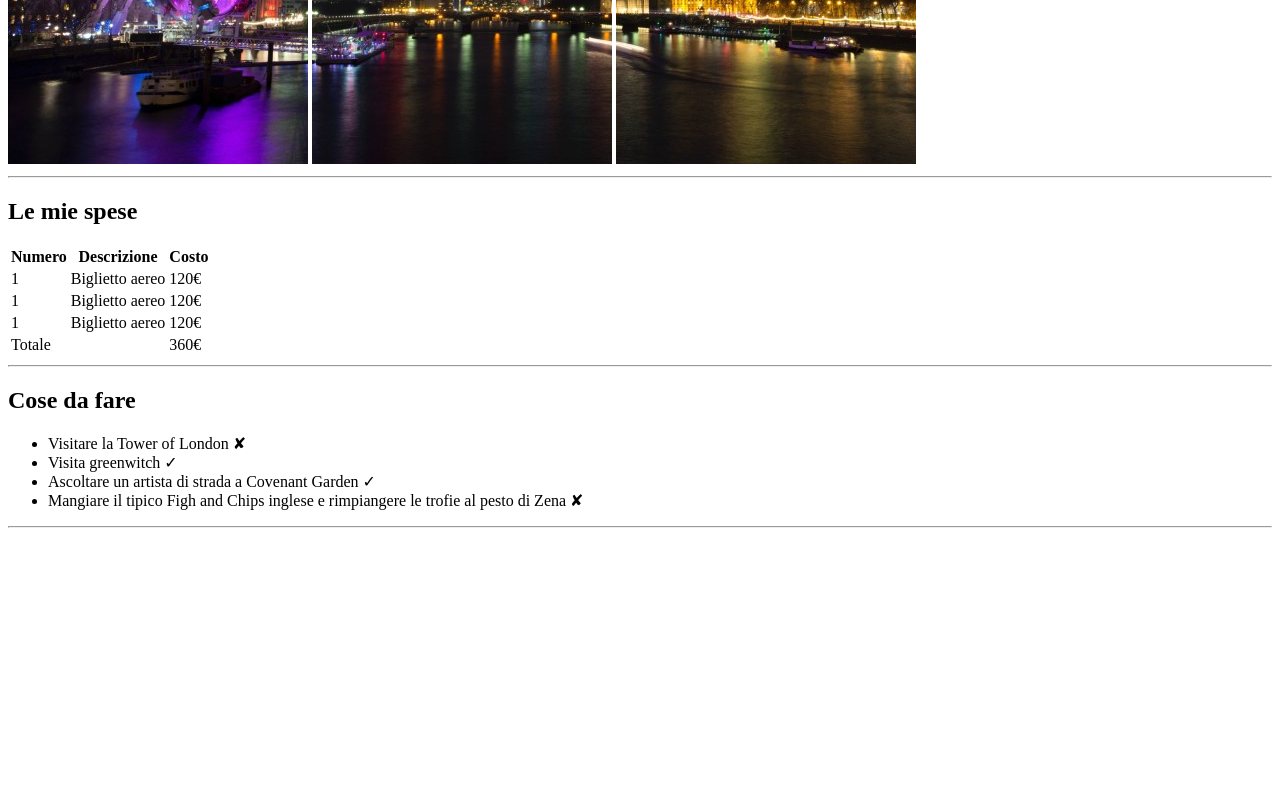
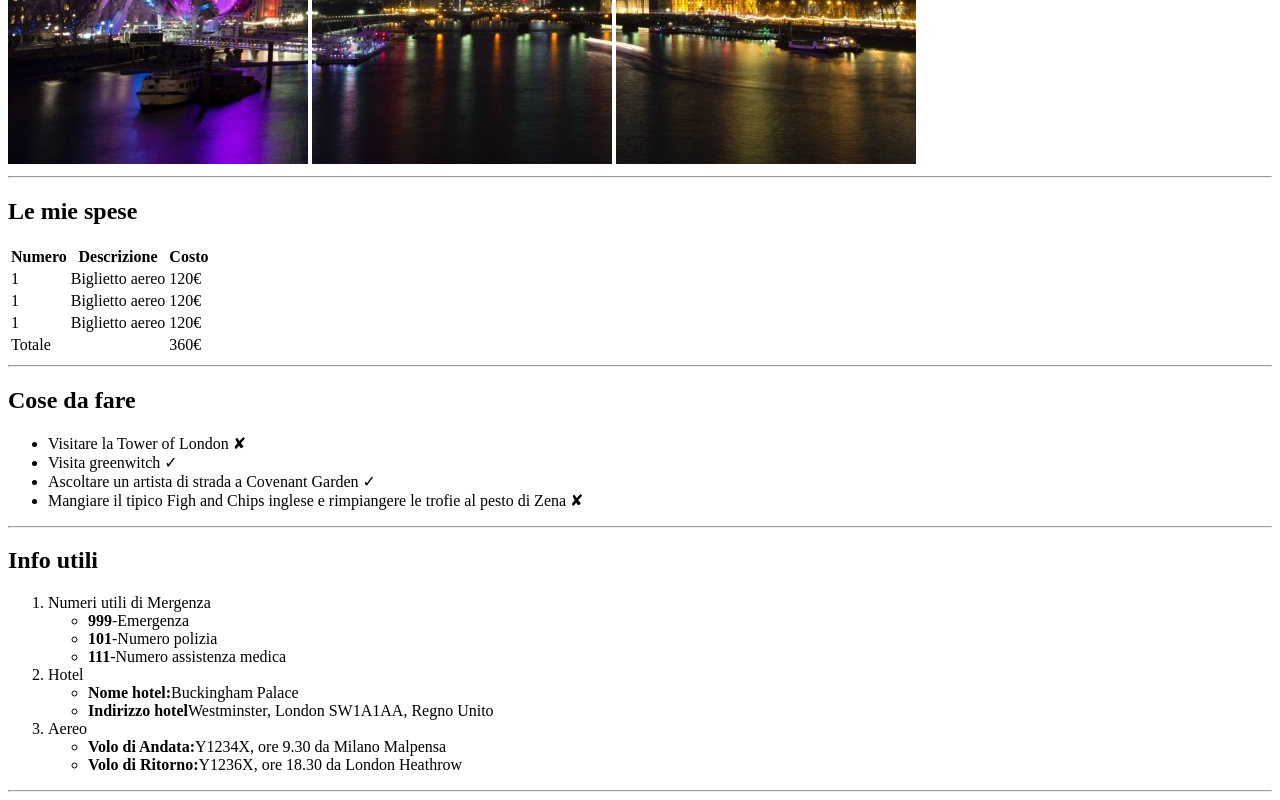
Before and after one commit to Stefano-Para/html-london-trip, a plain HTML site: page index.html in a window 1280 px wide. Shown: the part 516-1316 px from the top of the page. Before the commit the page ends 1052 px from the top, so only its background shows below. Drawn offline with Linux system fonts and the light colour scheme.

Commit message:
add Info Utili

```diff
--- a/index.html
+++ b/index.html
@@ -68,5 +68,28 @@
             </ul>
         </section>
         <hr>
+            <!-- sezione informazioni utili  -->
+        <section>
+            <h2>Info utili</h2>
+            <ol>
+                <li>Numeri utili di Mergenza</li>
+                <ul>
+                    <li><strong>999</strong>-Emergenza</li>
+                    <li><strong>101</strong>-Numero polizia</li>
+                    <li><strong>111</strong>-Numero assistenza medica</li>
+                </ul>
+                <li>Hotel</li>
+                <ul>
+                    <li><strong>Nome hotel:</strong>Buckingham Palace</li>
+                    <li><strong>Indirizzo hotel</strong>Westminster, London SW1A1AA, Regno Unito</li>
+                </ul>
+                <li>Aereo</li>
+                <ul>
+                    <li><strong>Volo di Andata:</strong>Y1234X, ore 9.30 da Milano Malpensa</li>
+                    <li><strong>Volo di Ritorno:</strong>Y1236X, ore 18.30 da London Heathrow</li>
+                </ul>
+            </ol>
+        </section>
+        <hr>
     </body>
 </html>
```
Lines whose indentation alone changed are shown as unchanged.
